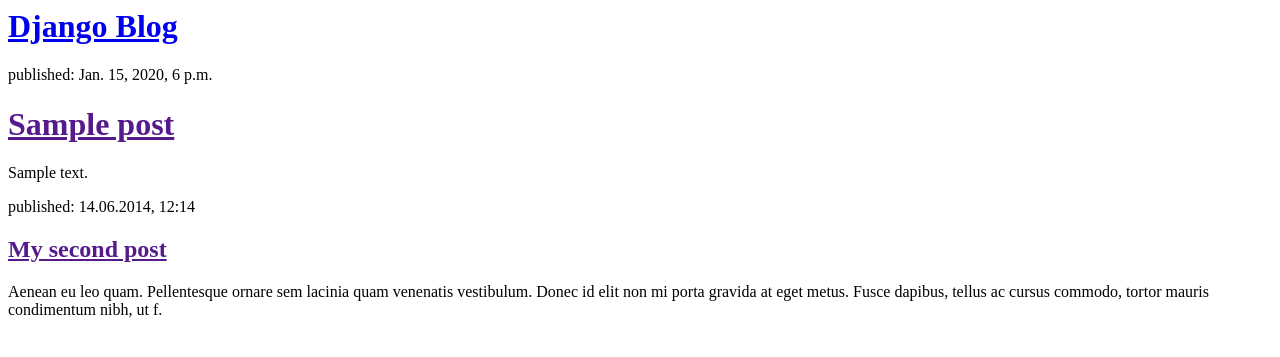
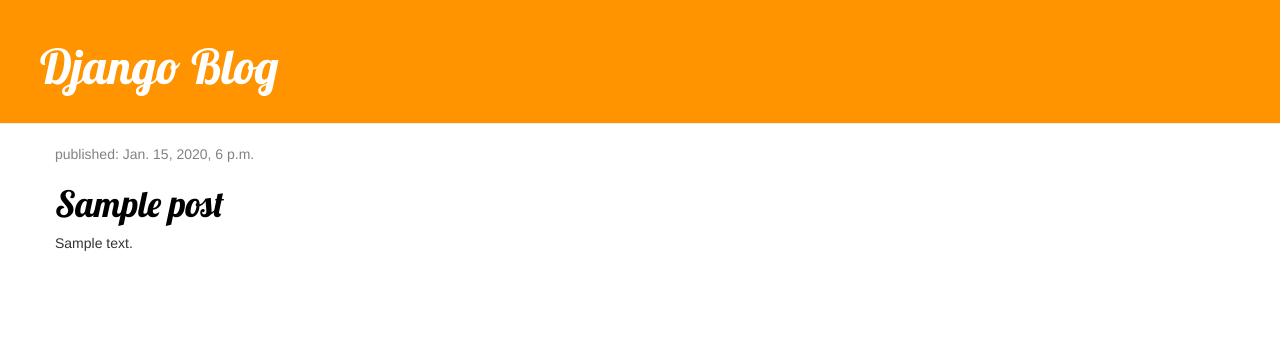
Before and after one commit to CrasherTnT/Django_Blog, a Django app: template blog/templates/blog/post_list.html in a window 1280 px wide. Shown: the top 357 px of the page. Run offline with Django 3.2, Linux system fonts and the light colour scheme; the template is opened without the code that fills it: values that come from a table or form of the project are taken from there, others are empty; tables that the repository leaves empty hold one stand-in row (values such as "Sample post"); some libraries are stand-ins or nearby versions.

Commit message:
Added css.

```diff
--- /dev/null
+++ b/blog/static/css/blog.css
@@ -0,0 +1,37 @@
+.page-header {
+	background-color: #ff9400;
+	margin-top: 0;
+	padding: 20px 20px 20px 40px;
+}
+.page-header h1, .page-header h1 a, .page-header h1 a:visited, .page-header h1 a:active {
+	color:#ffffff;
+	font-size: 36pt;
+	text-decoration: none;
+}
+.content {
+	margin-left: 40px;
+}
+h1, h2, h3, h4 {
+	font-family: 'Lobster', cursive
+}
+.date {
+	color: #828282;
+}
+.save {
+	float: right;
+}
+.post-form textare, .post-form input{
+	width: 100%;
+}
+.top-menu, .top-menu:hover, .top-menu:visited {
+	color: #ffffff;
+	float: right;
+	font-size: 26pt;
+	margin-right: 20px;
+}
+.post {
+	margin-bottom: 70px;
+}
+.post h1 a, .post h1 a:visited {
+	color: #000000;
+}
--- a/blog/templates/blog/post_list.html
+++ b/blog/templates/blog/post_list.html
@@ -1,24 +1,38 @@
+{% load staticfiles %}
 <html>
     <head>
         <title>Django blog</title>
+        <!-- This is needed to put bootstrap in your css. -->
+        <link rel="stylesheet" href="//maxcdn.bootstrapcdn.com/bootstrap/3.2.0/css/bootstrap.min.css">
+		<link rel="stylesheet" href="//maxcdn.bootstrapcdn.com/bootstrap/3.2.0/css/bootstrap-theme.min.css">
+		<!-- End of bootstrap line -->
+
+		<!-- Customize Font header -->
+		<link href="//fonts.googleapis.com/css?family=Lobster&subset=latin,latin-ext" rel="stylesheet" type="text/css">
+		<!-- End of Customization -->
+
+		<link rel = "stylesheet" href="{% static 'css/blog.css' %}"
     </head>
     <body>
-        <div>
+        <div class="page-header">
             <h1><a href="/">Django Blog</a></h1>
         </div>
 
+        <div class="content container">
+        	<div class="row">
+        		<div class="col-md-8">
 			        {% for post in posts %}
-        <div>
+				        <div class="post">
+				        	<div class="date">
 				        		<p>published: {{post.published_date}}</p>
+				        	</div>
 				        	<h1><a href="">{{post.title}}</a></h1>
 				        	<p>{{post.text|linebreaksbr}}</p>
 				        </div>
 			       	{% endfor %}
+			    </div>
+			</div>
+		</div>
 
-        <div>
-            <p>published: 14.06.2014, 12:14</p>
-            <h2><a href="">My second post</a></h2>
-            <p>Aenean eu leo quam. Pellentesque ornare sem lacinia quam venenatis vestibulum. Donec id elit non mi porta gravida at eget metus. Fusce dapibus, tellus ac cursus commodo, tortor mauris condimentum nibh, ut f.</p>
-        </div>
     </body>
 </html>
```
Lines whose indentation alone changed are shown as unchanged.
